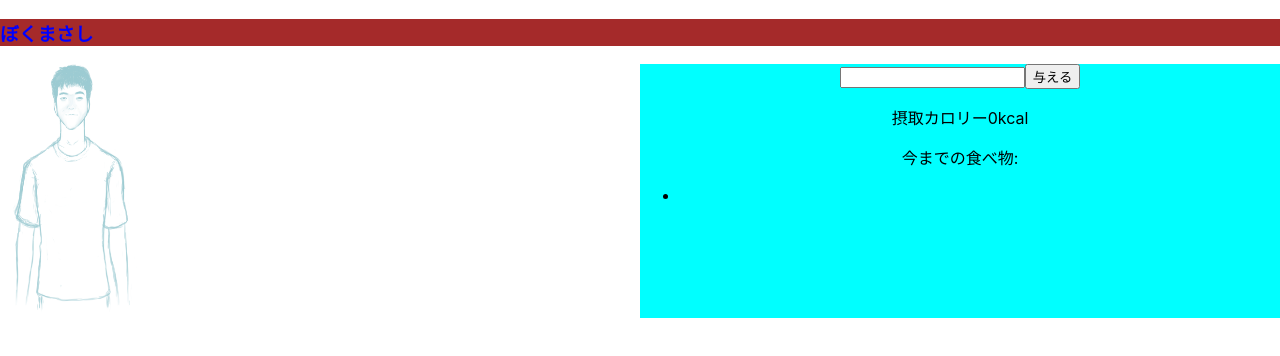
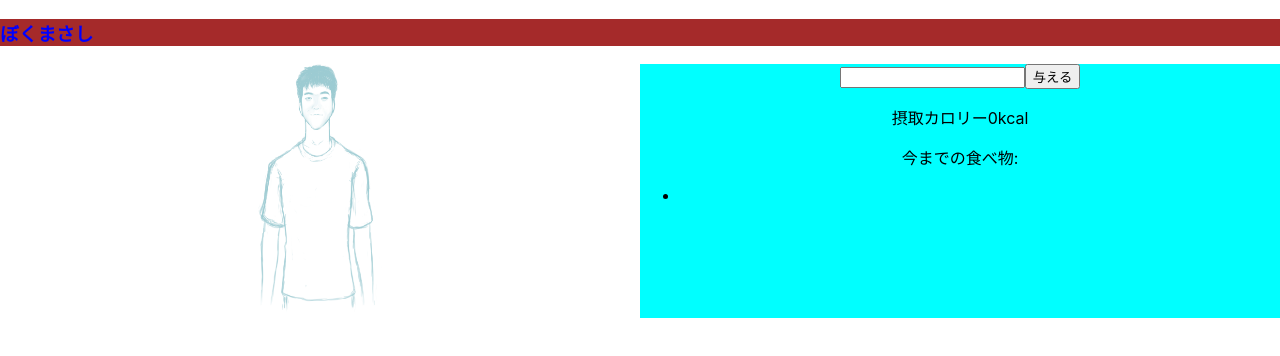
Before and after one commit to watnows/hackathon-2022-team2, a React (Create React App) app: page / in a window 1280 px wide. Shown: the top 356 px of the page. Built offline with nearby package versions, Linux system fonts and the light colour scheme.

Commit message:
masashi center

```diff
--- a/src/App.js
+++ b/src/App.js
@@ -30,7 +30,9 @@ const Body = () => {
 const Display = (props) => {
     return (
         <div class="component_display">
-            <img className={'size' + Math.round(props.sumcalorie/1000)} src={pic} alt="syasin" />
+            <div class="img_display">
+                <img className={'size' + Math.round(props.sumcalorie/1000)} src={pic} alt="syasin"/>
+            </div>
         </div>
     )
 }
--- a/src/style/Display.css
+++ b/src/style/Display.css
@@ -1,3 +1,7 @@
 .component_display{
     width: 50%;
 }
+
+.img_display{
+    text-align: center;
+}
```
